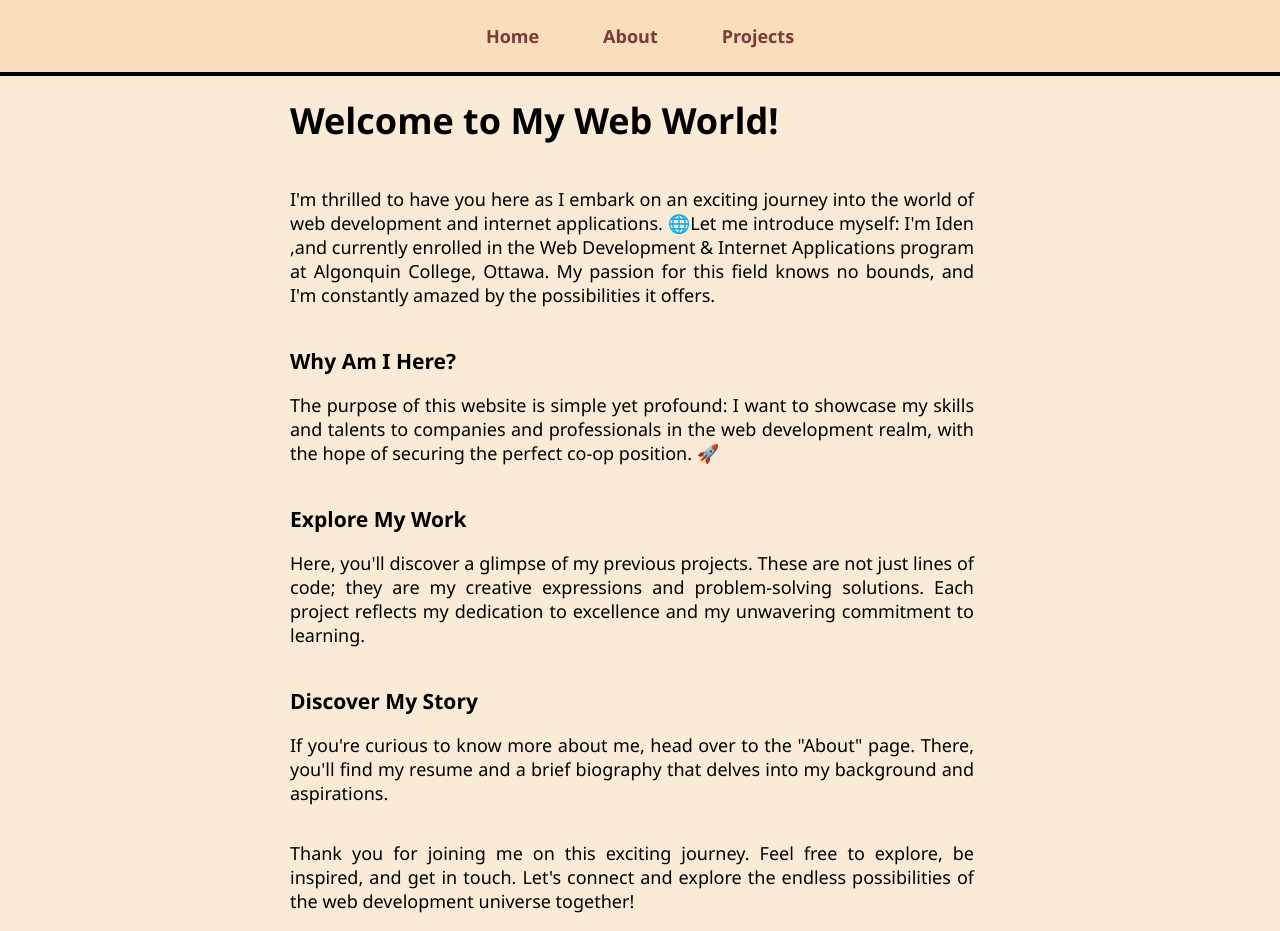
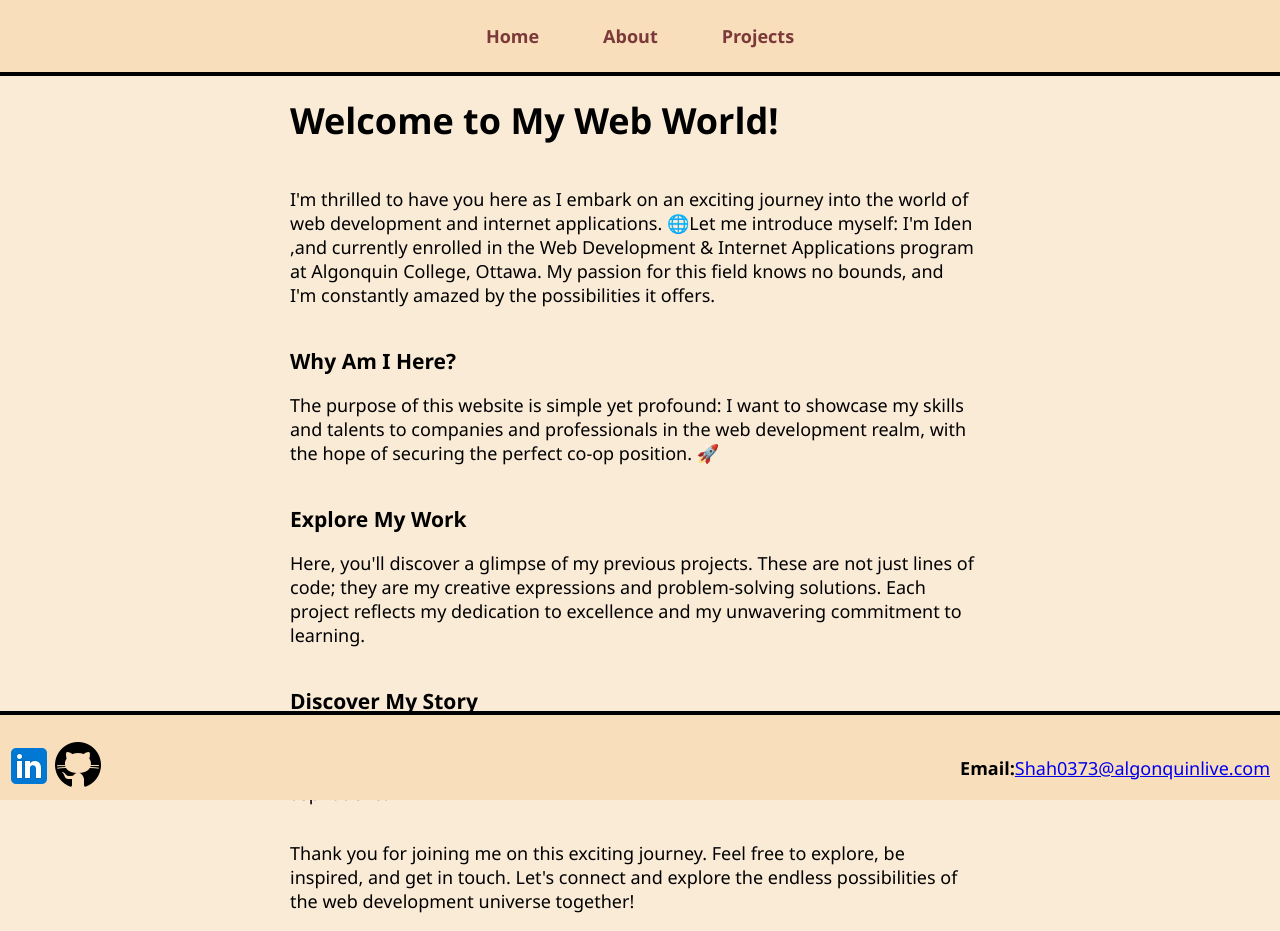
Before and after one commit to Idenshah/WebSite, a React (Create React App) app: page / in a window 1280 px wide. Built offline with nearby package versions, Linux system fonts and the light colour scheme.

Commit message:
Updated.

```diff
--- a/src/App.css
+++ b/src/App.css
@@ -64,6 +64,28 @@ nav a:hover {
   padding-top: 72px;
 }
 
+footer {
+  border-top: 4px solid black;
+  position: fixed;
+  bottom: 0;
+  width: 100%;
+  background: rgb(248, 222, 187);
+  display: flex;
+  padding-top: 20px;
+  justify-content: space-between;
+}
+
+.leftFooter {
+  margin: 5px;
+}
+
+.rightFooter {
+  display: flex;
+  justify-content: flex-end; /* This will push the content to the right */
+  align-items: center; /* Vertically align content */
+  padding: 10px; /* Add padding as needed */
+}
+
 .article-list-item {
   text-decoration: none;
   color: black;
@@ -125,10 +147,6 @@ p {
 .listBold {
   font-weight: 500;
 }
-.welcomeNote,
-.aboutList,
-.aboutMe,
-.workList,
-.paragraph {
-  text-align: justify;
+.email {
+  font-weight: bolder;
 }
--- a/src/App.js
+++ b/src/App.js
@@ -6,6 +6,7 @@ import AboutPage from "./Pages/AboutPage";
 import ProjectsListPage from "./Pages/ProjectsListPage";
 import ProjectPage from "./Pages/ProjectPage";
 import NotFoundPage from "./Pages/NotFoundPage";
+import Footer from "./Footer";
 
 function App() {
   return (
@@ -21,6 +22,7 @@ function App() {
             <Route path="*" element={<NotFoundPage />} />
           </Routes>
         </div>
+        <Footer />
       </div>
     </BrowserRouter>
   );
--- /dev/null
+++ b/src/Footer.js
@@ -0,0 +1,25 @@
+import { Link } from "react-router-dom";
+const Footer = () => {
+  return (
+    <footer>
+      <div className="leftFooter">
+        <Link to="https://www.linkedin.com/in/iden-shahsavar">
+          <img src="/image/linkedin.png" alt="linkedin" />
+        </Link>
+        <Link to="https://www.github.com/Idenshah">
+          <img src="/image/github.png" alt="github" />
+        </Link>
+      </div>
+      <div className="rightFooter">
+        <div>
+          <span className="email">Email:</span>
+          <a href="mailto:Shah0373@algonquinlive.com">
+            Shah0373@algonquinlive.com
+          </a>
+        </div>
+      </div>
+    </footer>
+  );
+};
+
+export default Footer;
--- a/src/Pages/Project-content.js
+++ b/src/Pages/Project-content.js
@@ -17,7 +17,7 @@ const projects = [
         <button
           onClick={() => window.open("https://iden-pokemon.netlify.app/")}
         >
-          Open Website
+          Open Project
         </button>
       </div>
     ),
@@ -43,7 +43,7 @@ const projects = [
             window.open("https://iden-astronomy-daily-picture.netlify.app")
           }
         >
-          Open Website
+          Open Project
         </button>
       </div>
     ),
```
Also changed, not shown: public/image/github.png (added), public/image/linkedin.png (added).
